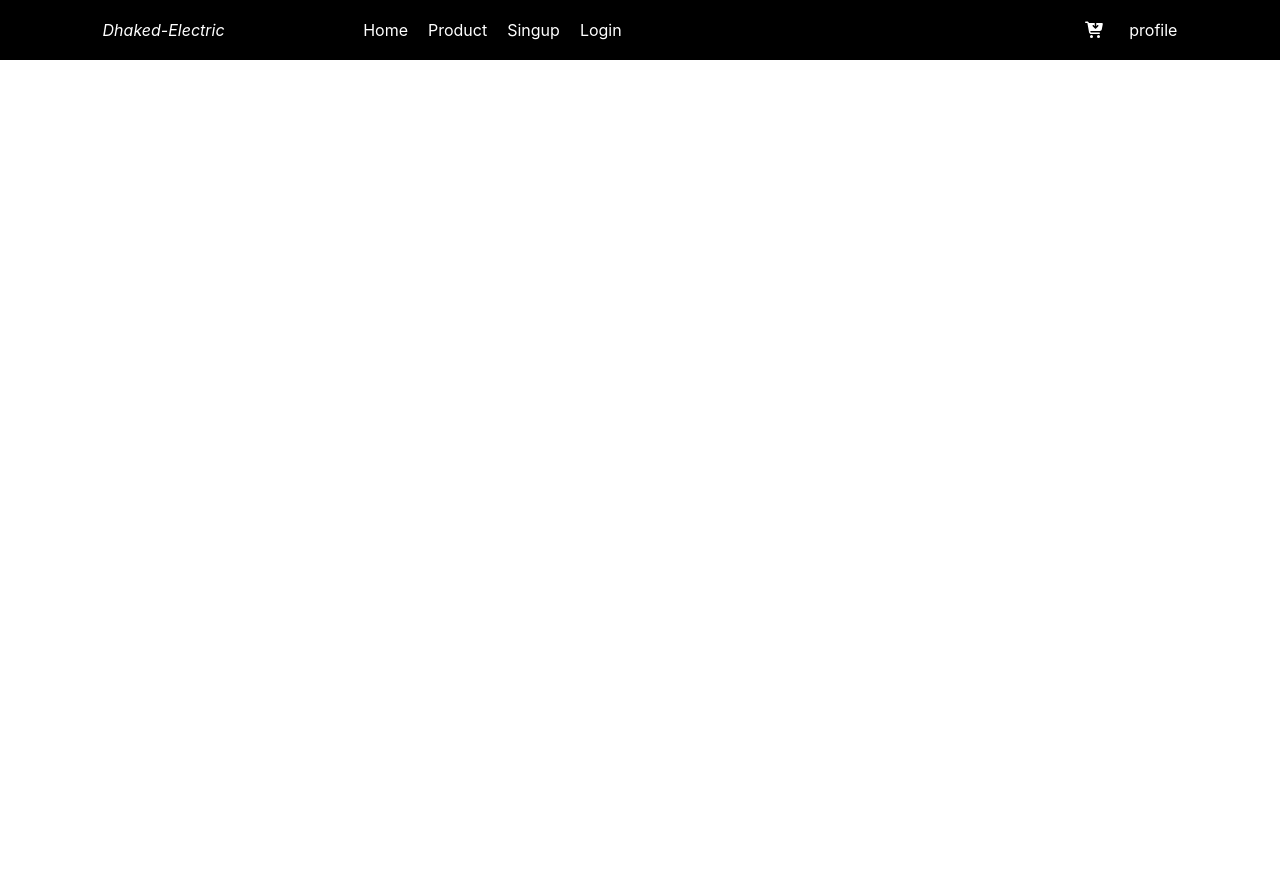
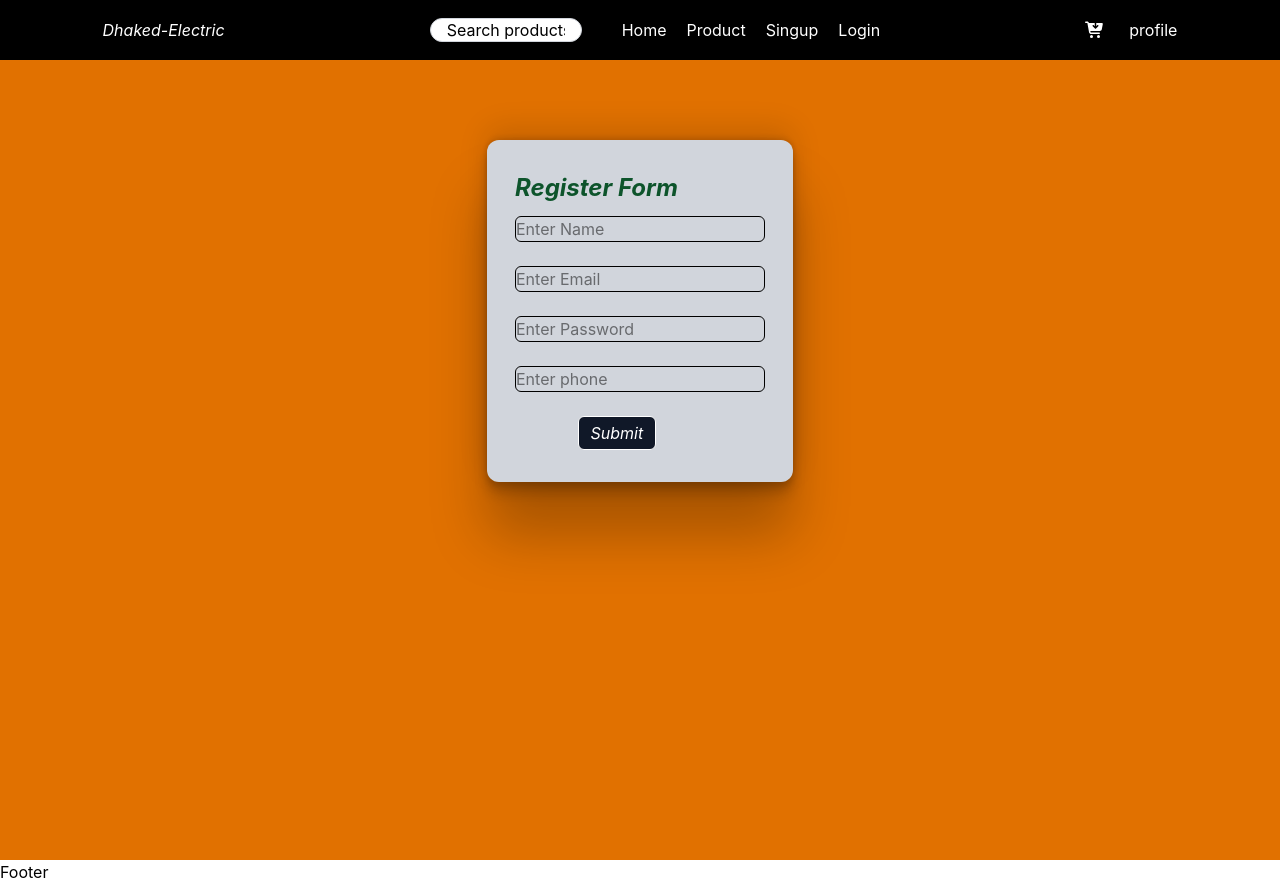
Before and after one commit to rohit1620/dhaked_electroStore, a React (Vite) app in the folder clientSide/dhaked_electric/: page /singup in a window 1280 px wide. Before the commit the page ends 800 px from the top, so only its background shows below. Built offline with nearby package versions, Linux system fonts and the light colour scheme.

Commit message:
add singup page

```diff
--- a/clientSide/dhaked_electric/src/components/Navbar.jsx
+++ b/clientSide/dhaked_electric/src/components/Navbar.jsx
@@ -23,20 +23,21 @@ const Navbar = () => {
             placeholder="Search products..."
             class=" hidden md:block px-4 py-2 w-38 rounded-xl border border-gray-300 focus:outline-none focus:ring-2 focus:ring-blue-500 bg-white placeholder-black h-6 text-black"
           />
+
           <ul
-            className={`fixed md:static top-15  left-0 h-screen md:h-max bg-black w-full md:w-max flex flex-col items-center p-10 md:p-0 md:flex-row gap-5 transform transition-transform duration-300 ${open ? "translate-x-0" : "-translate-x-full"}`}
+            className={`fixed md:static top-15   left-0 h-screen md:h-max bg-black w-full md:w-max flex flex-col items-center p-10 md:p-0 md:flex-row gap-5 transform transition-transform md:translate-x-0 duration-300 ${open ? "translate-x-0" : "-translate-x-full"}`}
           >
             <Link to="/">
-              <li onClick={() => setOpen(!open)}>Home</li>
+              <li onClick={() => setOpen(false)}>Home</li>
             </Link>
             <Link to="/product">
-              <li onClick={() => setOpen(!open)}>Product</li>
+              <li onClick={() => setOpen(false)}>Product</li>
             </Link>
             <Link to="/singup">
-              <li onClick={() => setOpen(!open)}>Singup</li>
+              <li onClick={() => setOpen(false)}>Singup</li>
             </Link>
             <Link to="/login">
-              <li onClick={() => setOpen(!open)}>Login</li>
+              <li onClick={() => setOpen(false)}>Login</li>
             </Link>
           </ul>
         </div>
--- a/clientSide/dhaked_electric/src/index.css
+++ b/clientSide/dhaked_electric/src/index.css
@@ -1 +1,12 @@
 @import "tailwindcss";
+
+body{
+    padding: 0;
+    margin: 0;
+    box-sizing: border-box;
+}
+
+@theme {
+    --shadow-form:rgba(0, 0, 0, 0.25) 0px 54px 55px, rgba(0, 0, 0, 0.12) 0px -12px 30px, rgba(0, 0, 0, 0.12) 0px 4px 6px, rgba(0, 0, 0, 0.17) 0px 12px 13px, rgba(0, 0, 0, 0.09) 0px -3px 5px;
+
+}
--- a/clientSide/dhaked_electric/src/pages/AllRoutes.jsx
+++ b/clientSide/dhaked_electric/src/pages/AllRoutes.jsx
@@ -11,6 +11,7 @@ import PageNotFound from "./PageNotFound";
 
 const AllRoutes = () => {
   return (
+    <main className="pt-15">
       <Routes>
         <Route path="/" element={<Home />} />
         <Route path="/product" element={<Product />} />
@@ -21,6 +22,7 @@ const AllRoutes = () => {
         <Route path="/profile" element={<Profile />} />
         <Route path="*" element={<PageNotFound />} />
       </Routes>
+    </main>
   );
 };
 
--- a/clientSide/dhaked_electric/src/pages/Singup.jsx
+++ b/clientSide/dhaked_electric/src/pages/Singup.jsx
@@ -2,8 +2,57 @@ import React from "react";
 
 const Singup = () => {
   return (
-    <div>
-      <h1>Singup page</h1>
+    <div className="h-screen pt-20 bg-amber-600">
+      <form
+        action=""
+        className="w-max py-8 px-7    m-auto rounded-xl bg-gray-300 shadow-form"
+      >
+        <h3 className="text-2xl text-green-900  italic font-bold mb-3">
+          Register Form
+        </h3>
+        <input
+          type="text"
+          name="user"
+          id="user"
+          placeholder="Enter Name"
+          className="border rounded-md"
+        />{" "}
+        <br />
+        <br />
+        <input
+          type="text"
+          name="email"
+          id="email"
+          placeholder="Enter Email"
+          className="border rounded-md"
+        />
+        <br />
+        <br />
+        <input
+          type="text"
+          name="password"
+          id="password"
+          placeholder="Enter Password"
+          className="border rounded-md"
+        />
+        <br />
+        <br />
+        <input
+          type="text"
+          name="phone"
+          id="phone"
+          placeholder="Enter phone"
+          className="border rounded-md"
+        />
+        <br />
+        <br />
+        <input
+          type="submit"
+          name=""
+          id=""
+          className="border px-3 p-1 bg-gray-900 text-white rounded-md italic ml-[25%]"
+        />
+      </form>
     </div>
   );
 };
```
Lines whose indentation alone changed are shown as unchanged.
